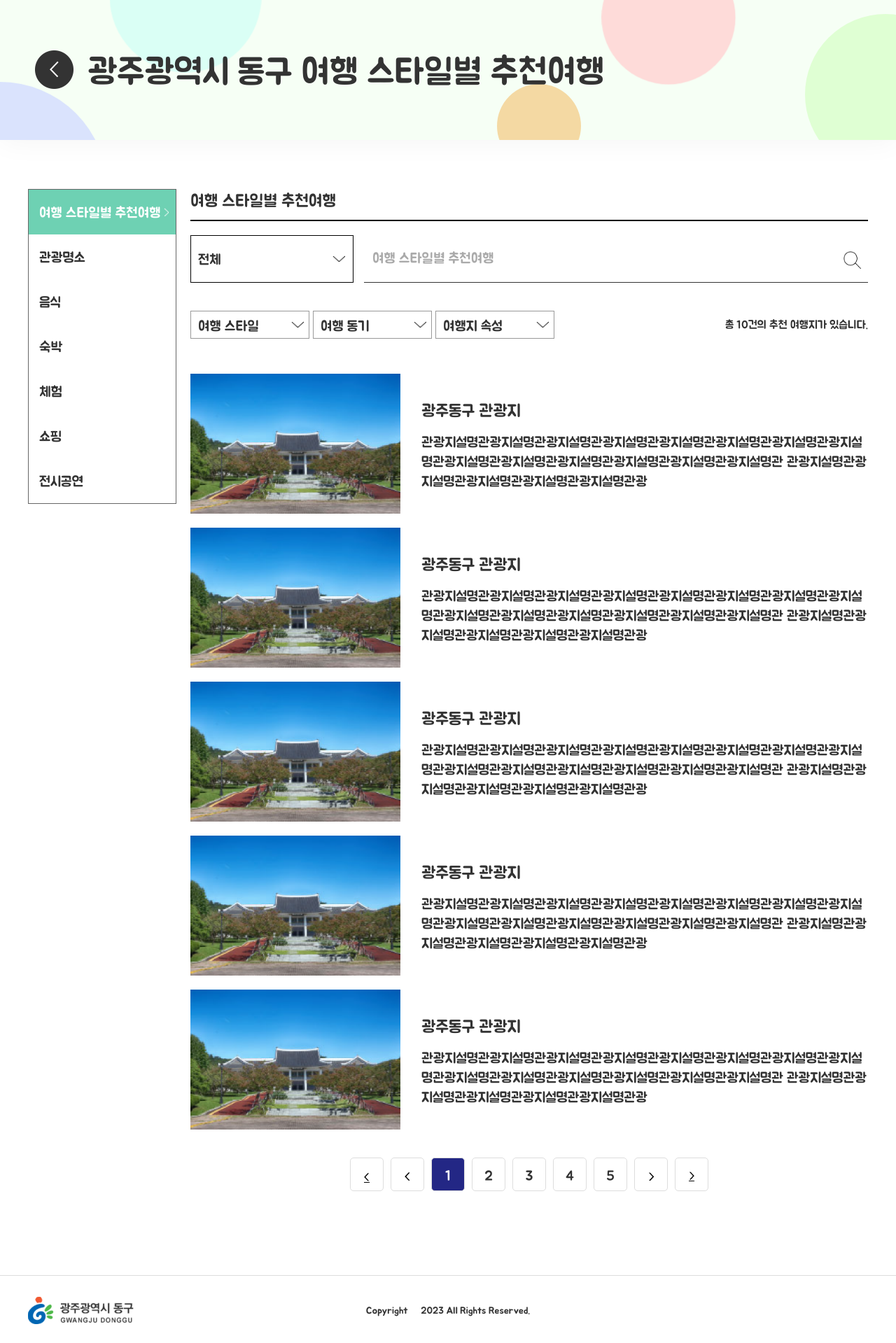
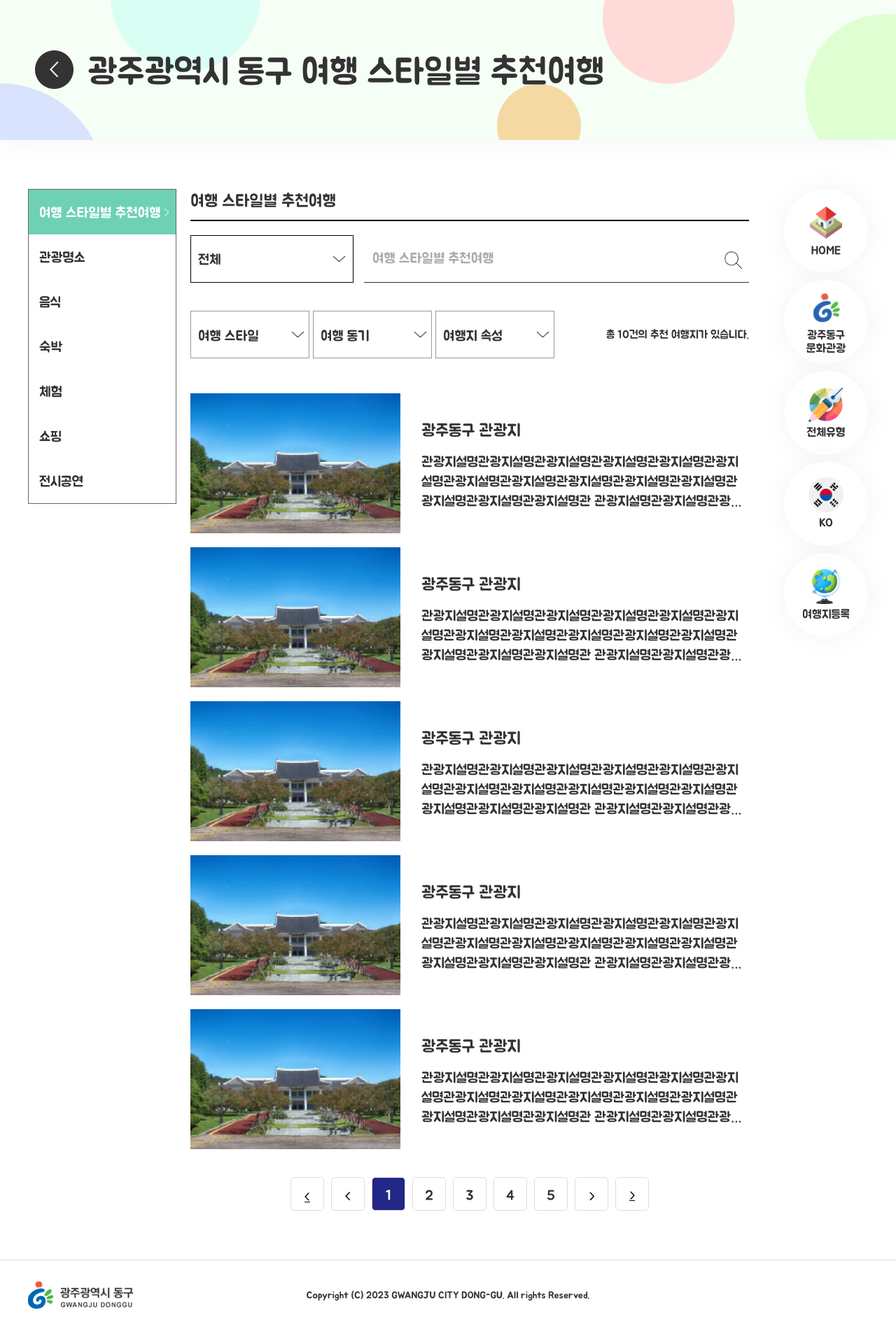
Before and after one commit to webcorgi/react_mbti_gwangju_admin, a React (Create React App) app: page /react_mbti_gwangju_admin/trip in a window 1280 px wide. Shown: the top 1919 px of the page at 70% size. Built offline with nearby package versions, Linux system fonts and the light colour scheme.

Commit message:
재수정

```diff
--- a/src/css/common.css
+++ b/src/css/common.css
@@ -144,13 +144,12 @@ select {
     font-weight: 300;
 }
 footer {
-    position: relative;
+    position:   relative;
     text-align: center;
     border-top: 1px solid #ddd;
-    padding: 40px 0;
+    padding: 40px 10px;
     background: #fff;
     z-index: 1;
-    margin-top: 50px;
 }
 footer .logo__link {
     position: absolute;
@@ -233,3 +232,7 @@ footer p {
     padding:10px 20px;
     width:100%;
 }
+input[type=file]{
+    font-family: "roboto";
+    font-size:14px;
+}
--- a/src/css/response.css
+++ b/src/css/response.css
@@ -136,7 +136,17 @@
         font-size:14px;
     }
     .content__box2 {
+        flex-wrap:wrap;
+    }
+    .content__box2>* {
+        width:calc(50% - 5px) !important;
+        margin-left: 0 !important;
+        margin-right: 0 !important;
+        margin-bottom: 0 !important;
+        padding: 0;
+        text-align: center;
         display: block;
+        padding-top: 10px;
     }
     .visual {
         display: block;
@@ -224,16 +234,16 @@
         font-size:20px;
     }
     .content__box2 {
-        margin:50px 0
-    }
-    .content__box2>* {
-        width:100% !important;
-        margin-left: 0 !important;
-        margin-right: 0 !important;
-        margin-bottom: 10px !important;
+        margin:50px 0;
+        gap: 10px;
     }
     .btmBg {
         display: none;
+    }
+    .content__box2>* img {
+        margin-right: 0;
+        margin-bottom: 10px;
+        margin-top: 10px;
     }
 
     .test:after,
--- a/src/css/style.css
+++ b/src/css/style.css
@@ -53,6 +53,7 @@ body {
 main {
     position: relative;
     z-index: 1;
+    padding-bottom: 50px;
 }
 
 .visual .tit h3 {
@@ -497,7 +498,6 @@ main {
 .result {
     background: #FFFFF5;
     padding-top: 50px;
-    overflow-x:hidden;
 }
 .result .tit__big {
     font-size: 130px;
@@ -1116,9 +1116,9 @@ select {
 }
 .contents__trip .list__top .selects select {
     border:1px solid #999;
-    height:40px;
+    height:68px;
     width:170px;
-    line-height: 40px;
+    line-height: 68px;
     margin-right: 5px;
 }
 .contents__trip .list__top p {
@@ -1246,7 +1246,6 @@ select {
     display: flex;
     justify-content: flex-start;
     align-items: center;
-    padding-left: 20px;
 }
 .contents__trip .location img {
     height:30px;
@@ -1321,7 +1320,7 @@ select {
 }
 .formbox textarea {
     width:100%;
-    height:100px;
+    height:300px;
     resize:none;
     padding:10px;
     font-size:17px;
@@ -1563,12 +1562,4 @@ select {
     margin-left: 10px;
 }
 .btn_modify_fixed {
-    position: fixed;
-    bottom:20px;
-    left:25%;
-    z-index: 100000;
-    width:50%;
-}
-.btn_modify_fixed:hover {
-    opacity: 1;
-}
+}
--- a/src/include/Footer.js
+++ b/src/include/Footer.js
@@ -9,7 +9,7 @@ function Footer() {
                 <Link to="/" className='logo__link'>
                     <img src={logo} alt="광주광역시 동구" />
                 </Link>
-                <p>Copyright © 2023 All Rights Reserved.</p>
+                <p>Copyright (C) 2023 GWANGJU CITY DONG-GU. All rights Reserved.</p>
             </div>
         </footer>
     );
--- a/src/include/Nav.js
+++ b/src/include/Nav.js
@@ -1,4 +1,4 @@
-import React, { useState } from 'react';
+import React, { useEffect, useRef, useState } from 'react';
 import {Link} from 'react-router-dom';
 import icoHome from 'img/ico_3d_home.png'
 import icoGwangju from 'img/logo_symbol.png'
@@ -12,6 +12,15 @@ function Nav({isTripAdmin}) {
     const clickNav = () => {
         setIsShow(isShow==true?false:true)
     }
+    const windowSize = useRef([window.innerWidth, window.innerHeight]);
+
+    useEffect(() => {
+        if( windowSize.current[0] > 1200 ){
+            setIsShow(true)
+        }else{
+            setIsShow(false)
+        }
+    }, []);
 
     return (
         <div className='nav_wrapper'>
--- a/src/pages/Result.js
+++ b/src/pages/Result.js
@@ -218,7 +218,6 @@ function Result() {
                                 </div>
                             </div>
 
-                            <hr />
 
                             <div className="wrapper__share">
                                 <h6>내 결과 공유하기</h6>
@@ -239,13 +238,15 @@ function Result() {
                                         <img src={share} alt="share" />
                                     </button>
                                 </div>
-                                <Link to="/test" className='btn mini retry'><span>다시하기</span></Link>
+                                {<Link to="/test" className='btn mini retry'><span>다시하기</span></Link>}
                             </div>
                         </div>
+                        <button className='btn btn_modify_fixed'><span>수정 적용하기</span></button>
+
                     </div>
                     <Nav />
+                </div>
 
-                </div>
             </div>
             <div className="ani-circles">
                 <span className='ani_on_circle'></span>
@@ -256,7 +257,6 @@ function Result() {
                 <span className='ani_on_circle3'></span>
             </div>
 
-            <button className='btn btn_modify_fixed'><span>수정 적용하기</span></button>
         </div>
     );
 }
```
